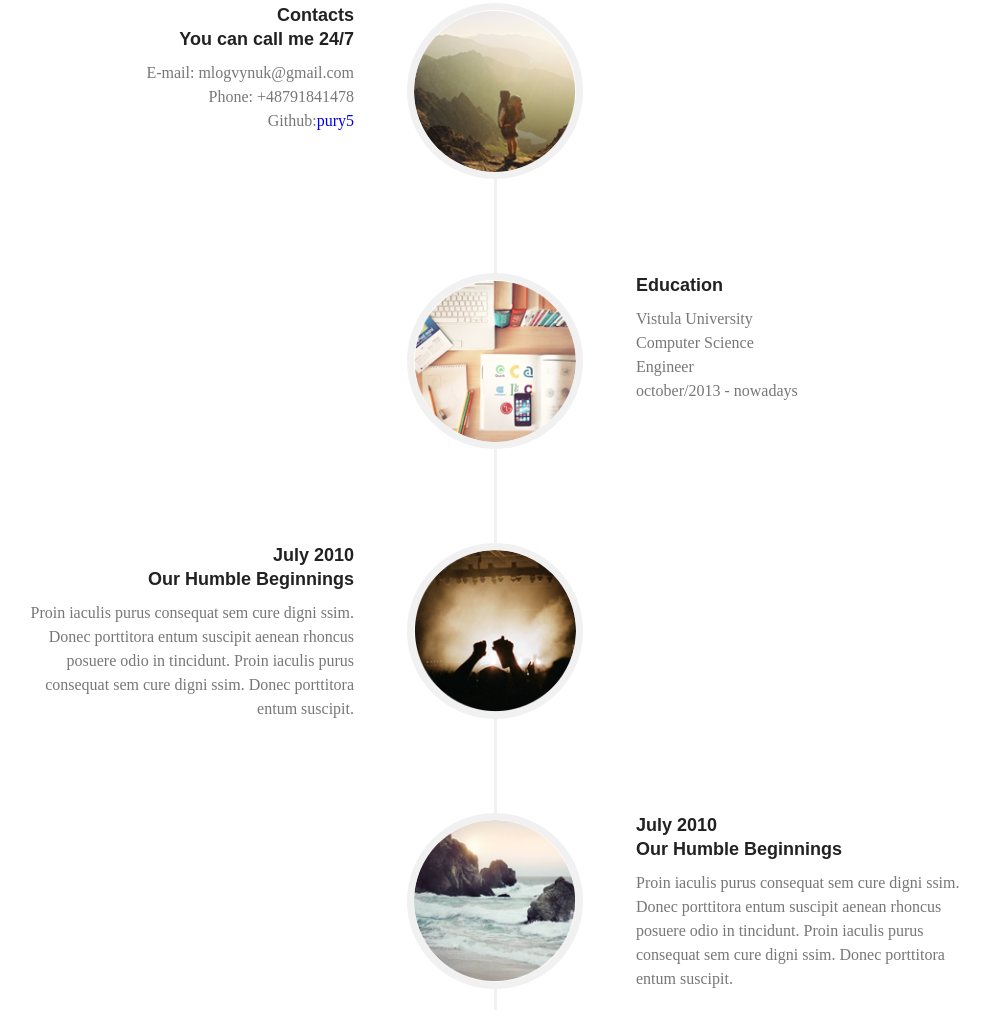
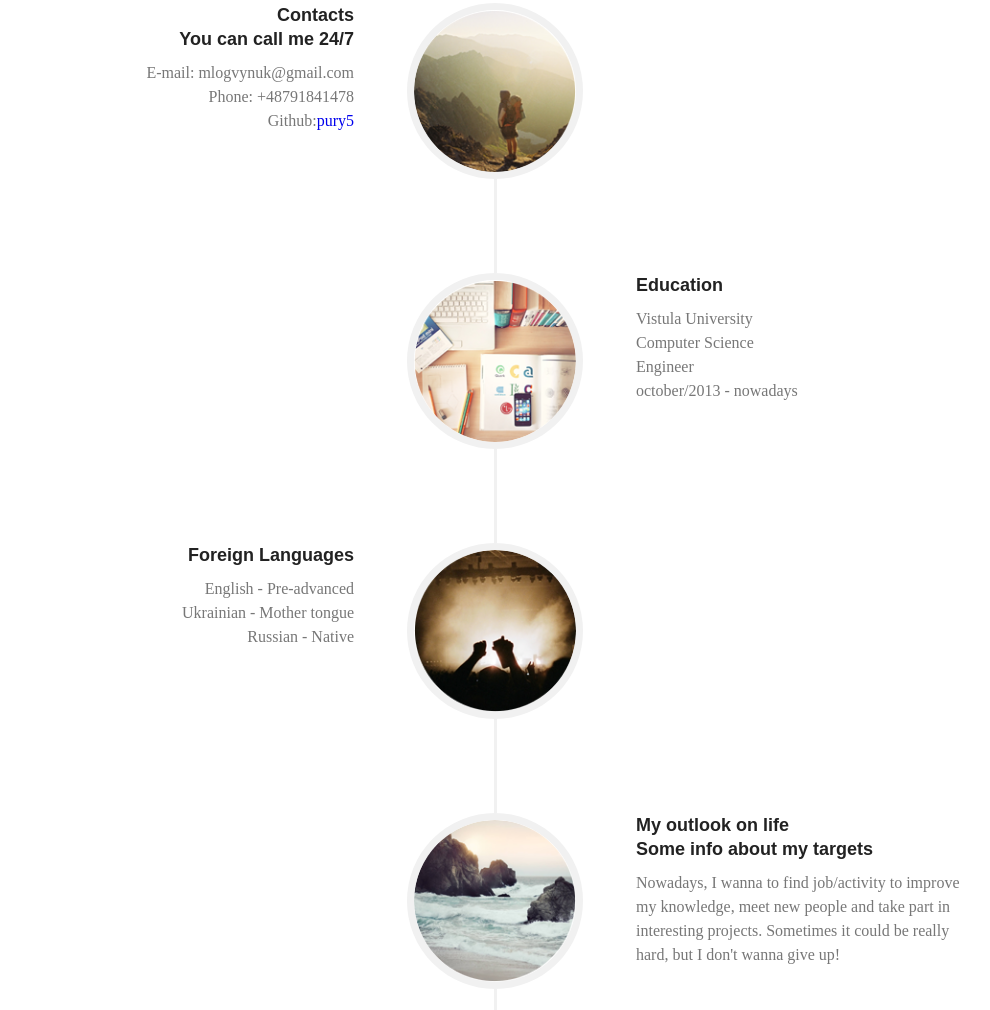
Before and after one commit to pury5/pury5.github.io, a plain HTML site: page index.html in a window 1280 px wide. Shown: the part 1790-2800 px from the top of the page, without its empty margins (145-1135 px from the left). Drawn offline with Linux system fonts and the light colour scheme.

Commit message:
completed

```diff
--- a/css/main.css
+++ b/css/main.css
@@ -87,6 +87,11 @@ nav a:hover {
     -webkit-border-radius: 4px;
     -moz-border-radius: 4px;
     border-radius: 4px;
+}
+
+.btn > a{
+    font: 24px/24px Arial, bold, sans-serif;
+    color: #ffffff;
 }
 
 .btn:hover {
@@ -262,12 +267,6 @@ h5.title {
     background-position:-40px -40px ;
 }
 
-#feedback {
-    text-align: center;
-    background: #222 url("../imgs/feedback/bg-map.png") no-repeat right bottom;
-}
-
-#feedback h2.title {color: #fff;}
 
 .message .left, .message .right {
     width: 48%;
--- a/index.html
+++ b/index.html
@@ -34,7 +34,7 @@
         <div class="container">
             <h3>Welcome To my Portfolio</h3>
             <h1>It's nice to meet you</h1>
-            <button class="btn">TELL ME MORE</button>
+            <button class="btn"><a href="https://drive.google.com/open?id=0B27Pe-iVgTqqVDUybFpZTFFhQ0E" target="_blank">My CV</a></button>
         </div>
     </div>
     <div id="portfolio" class="box">
@@ -84,7 +84,7 @@
                 </div>
                 <div class="about-item clearfix">
                     <div class="about-text right text-left">
-                        <h5 class="title">Education<br/> </h5>
+                        <h5 class="title">Education</h5>
                         <p>
                             Vistula University<br/>
                             Computer Science<br/>
@@ -97,24 +97,23 @@
                 </div>
                 <div class="about-item clearfix">
                     <div class="about-text left text-right">
-                        <h5 class="title">July 2010 <br/> Our Humble Beginnings</h5>
-                        <p>Proin iaculis purus consequat sem cure
-                            digni ssim. Donec porttitora entum suscipit
-                            aenean rhoncus posuere odio in tincidunt. Proin
-                            iaculis purus consequat sem cure digni
-                            ssim. Donec porttitora entum suscipit.</p>
+                        <h5 class="title">Foreign Languages</h5>
+                        <p>
+                            English - Pre-advanced<br/>
+                            Ukrainian - Mother tongue<br/>
+                            Russian -  Native
+                        </p>
                     </div>
                     <div class="about-img left">
                         <img src="imgs/about/Image4.png"/></div>
                 </div>
                 <div class="about-item clearfix">
                     <div class="about-text right text-left">
-                        <h5 class="title">July 2010 <br/> Our Humble Beginnings</h5>
-                        <p>Proin iaculis purus consequat sem cure
-                            digni ssim. Donec porttitora entum suscipit
-                            aenean rhoncus posuere odio in tincidunt. Proin
-                            iaculis purus consequat sem cure digni
-                            ssim. Donec porttitora entum suscipit.</p>
+                        <h5 class="title">My outlook on life <br/>Some info about my targets</h5>
+                        <p>Nowadays, I wanna to find job/activity to improve my knowledge,
+                            meet new people and take part in interesting projects.
+                            Sometimes it could be really hard, but I don't wanna give up!
+                        </p>
                     </div>
                     <div class="about-img right">
                         <img src="imgs/about/Image2.png"/>
```
